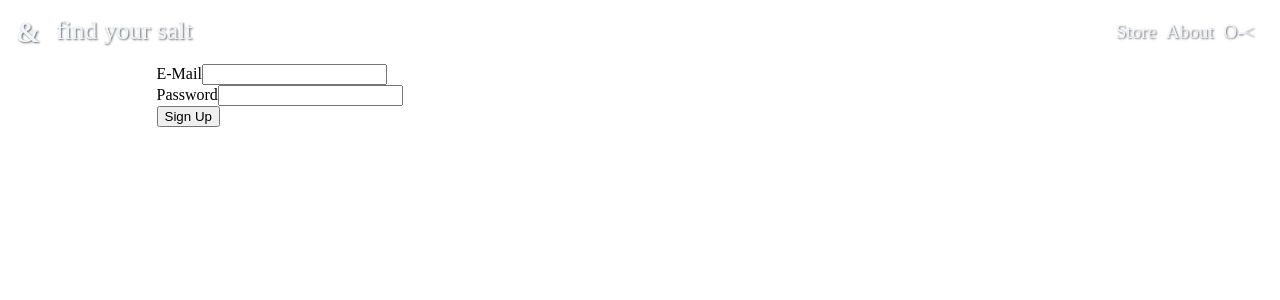
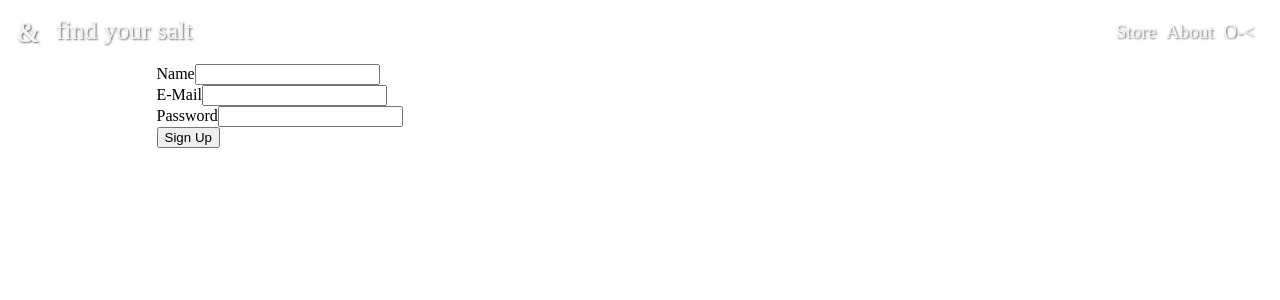
Before and after one commit to webwizard99/salt-store-frontend, a React (Create React App) app: page /profile in a window 1280 px wide. Shown: the top 300 px of the page. Built offline with nearby package versions, Linux system fonts and the light colour scheme; a web font is replaced by a local one.

Commit message:
Add name field to profile creation form.

```diff
--- a/src/Components/ProfileForm/ProfileForm.jsx
+++ b/src/Components/ProfileForm/ProfileForm.jsx
@@ -7,6 +7,10 @@
     return (
       <div className="ProfileForm container">
         <form action="https://salt-store-backend.herokuapp.com/user/signup" method="post">
+        <div className="form-group">
+            <label htmlFor="name">Name</label>
+            <input type="text" id="name" name="name" className="form-control" />
+          </div>
           <div className="form-group">
             <label htmlFor="email">E-Mail</label>
             <input type="text" id="email" name="email" className="form-control" />
```
